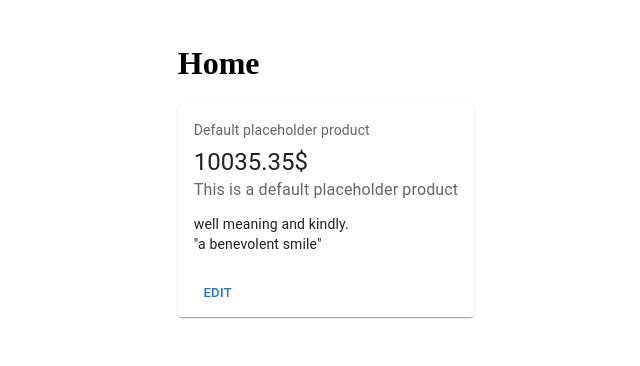
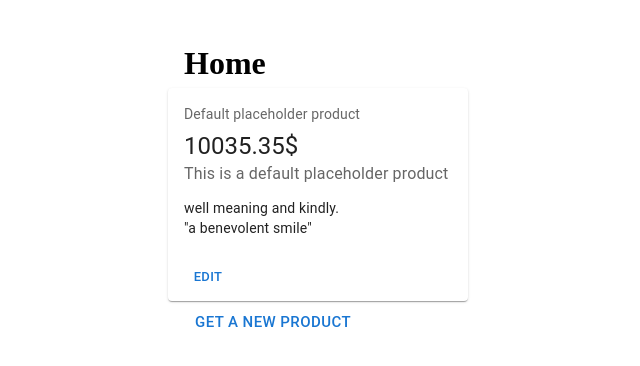
Before and after one commit to Jaga7/wstepne_jagnow_products, a React (Create React App) app: page / in a window 1280 px wide. Shown: the top 366 px of the page, without its empty margins (426-1066 px from the left). Built offline with nearby package versions, Linux system fonts and the light colour scheme.

Commit message:
made fetching new product and added persistence of data

```diff
--- a/package.json
+++ b/package.json
@@ -17,6 +17,7 @@
     "react-router": "^6.11.1",
     "react-router-dom": "^6.11.1",
     "react-scripts": "5.0.1",
+    "redux-persist": "^6.0.0",
     "web-vitals": "^2.1.4"
   },
   "scripts": {
--- a/src/components/ProductCard/ProductCard.jsx
+++ b/src/components/ProductCard/ProductCard.jsx
@@ -4,7 +4,7 @@ import { Card, CardActions, CardContent, Button, Typography } from '@mui/materia
 const ProductCard = ({product}) => {
     const {name, price, description, image} = product;
   return (
-    <Card sx={{ minWidth: 275 }}>
+    <Card sx={{ width: 300 }}>
       <CardContent>
         <Typography sx={{ fontSize: 14 }} color="text.secondary" gutterBottom>
           {name}
--- a/src/components/ProductContainer/ProductContainer.jsx
+++ b/src/components/ProductContainer/ProductContainer.jsx
@@ -1,15 +1,15 @@
-import { useAppDispatch, useAppSelector } from "../../shared/utils/hooks";
+import { useAppSelector } from "../../shared/utils/hooks";
 import ProductCard from "../ProductCard/ProductCard";
-import { Box } from "@mui/material";
+import { Grid} from "@mui/material";
 
 const ProductContainer = () => {
     const { products, isLoading } = useAppSelector((state) => state.productContainer);
   return (
-    <Box>
+    <Grid container spacing={2} >
       {!isLoading && products.map((product) => (
-        <ProductCard product={product}/>
+        <ProductCard key={product.id} product={product}/>
       ))}
-      </Box>
+    </Grid>
   )
 }
 export default ProductContainer
--- a/src/features/productContainer/productContainerSlice.js
+++ b/src/features/productContainer/productContainerSlice.js
@@ -6,7 +6,7 @@ const endpoint = "/products";
 const initialState = {
   products: [
     {
-      id: 1,
+      id: 0,
       name: "Default placeholder product",
       description: "This is a default placeholder product",
       ean: "2177350729108",
@@ -62,8 +62,10 @@ export const loadAProductFromApi = createAsyncThunk(
   "productContainer/loadAProduct",
   async (name, thunkAPI) => {
     try {
-      const resp = await api.get(`${endpoint}`);
-      return resp.data;
+      const resp = await api.get(
+        `${endpoint}?_quantity=1&_taxes=12&_categories_type=uui`
+      );
+      return resp.data.data[0];
     } catch (error) {
       return thunkAPI.rejectWithValue("something went wrong");
     }
@@ -77,6 +79,7 @@ export const createAProduct = createAsyncThunk(
 
     try {
       const resp = await api.post(endpoint, newProduct);
+      // tu nie robić post tylko zmieniać state (...state.products, newProduct)
       return resp.data;
     } catch (error) {
       return thunkAPI.rejectWithValue("something went wrong");
--- a/src/index.js
+++ b/src/index.js
@@ -4,14 +4,19 @@ import App from "./App";
 import { setupStore } from "./store";
 import { Provider } from "react-redux";
 import { BrowserRouter as Router } from "react-router-dom";
+import { PersistGate } from "redux-persist/integration/react";
+
+const { store, persistor } = setupStore();
 
 const root = ReactDOM.createRoot(document.getElementById("root"));
 root.render(
-  <Provider store={setupStore()}>
+  <Provider store={store}>
     <React.StrictMode>
-      <Router>
-        <App />
-      </Router>
+      <PersistGate loading={null} persistor={persistor}>
+        <Router>
+          <App />
+        </Router>
+      </PersistGate>
     </React.StrictMode>
   </Provider>
 );
--- a/src/pages/Home.jsx
+++ b/src/pages/Home.jsx
@@ -1,9 +1,18 @@
 import ProductContainer from "../components/ProductContainer/ProductContainer"
+import { useAppDispatch } from "../shared/utils/hooks";
+import { Button } from "@mui/material";
+import {
+  loadAProductFromApi,
+} from "../features/productContainer/productContainerSlice";
 
 const Home = () => {
+    const dispatch = useAppDispatch();
+    const loadANewProduct =()=>{ dispatch(loadAProductFromApi())}
   return (
-    <div><h1>Home</h1>
+    <div>
+      <h1>Home</h1>
       <ProductContainer/>
+      <Button size="large" onClick={()=>loadANewProduct()}>get a new product</Button>
     </div>
   )
 }
--- a/src/shared/utils/api.js
+++ b/src/shared/utils/api.js
@@ -1,6 +1,6 @@
 import axios from "axios";
 
-const URL = "https://fakerapi.it/api/v1/products?_quantity=1&_taxes=12&_categories_type=uui"
+const URL = "https://fakerapi.it/api/v1";
 // const PORT = 3000;
 // const baseURL = `${URL}:${PORT}`;
 
--- a/src/store.js
+++ b/src/store.js
@@ -1,14 +1,28 @@
 import { combineReducers, configureStore } from "@reduxjs/toolkit";
+import { persistReducer, persistStore } from "redux-persist";
+import storage from "redux-persist/lib/storage";
+import thunk from "redux-thunk";
 
 import productContainerReducer from "./features/productContainer/productContainerSlice";
+
+const persistConfig = {
+  key: "root",
+  storage,
+};
 
 const rootReducer = combineReducers({
   productContainer: productContainerReducer,
 });
 
+const persistedReducer = persistReducer(persistConfig, rootReducer);
+
 export const setupStore = (preloadedState) => {
-  return configureStore({
-    reducer: rootReducer,
+  const store = configureStore({
+    reducer: persistedReducer,
     preloadedState,
+    middleware: [thunk],
   });
+
+  const persistor = persistStore(store);
+  return { store, persistor };
 };
```
Also changed, not shown: 1 other file (tests, documents, lock files or other folders).
